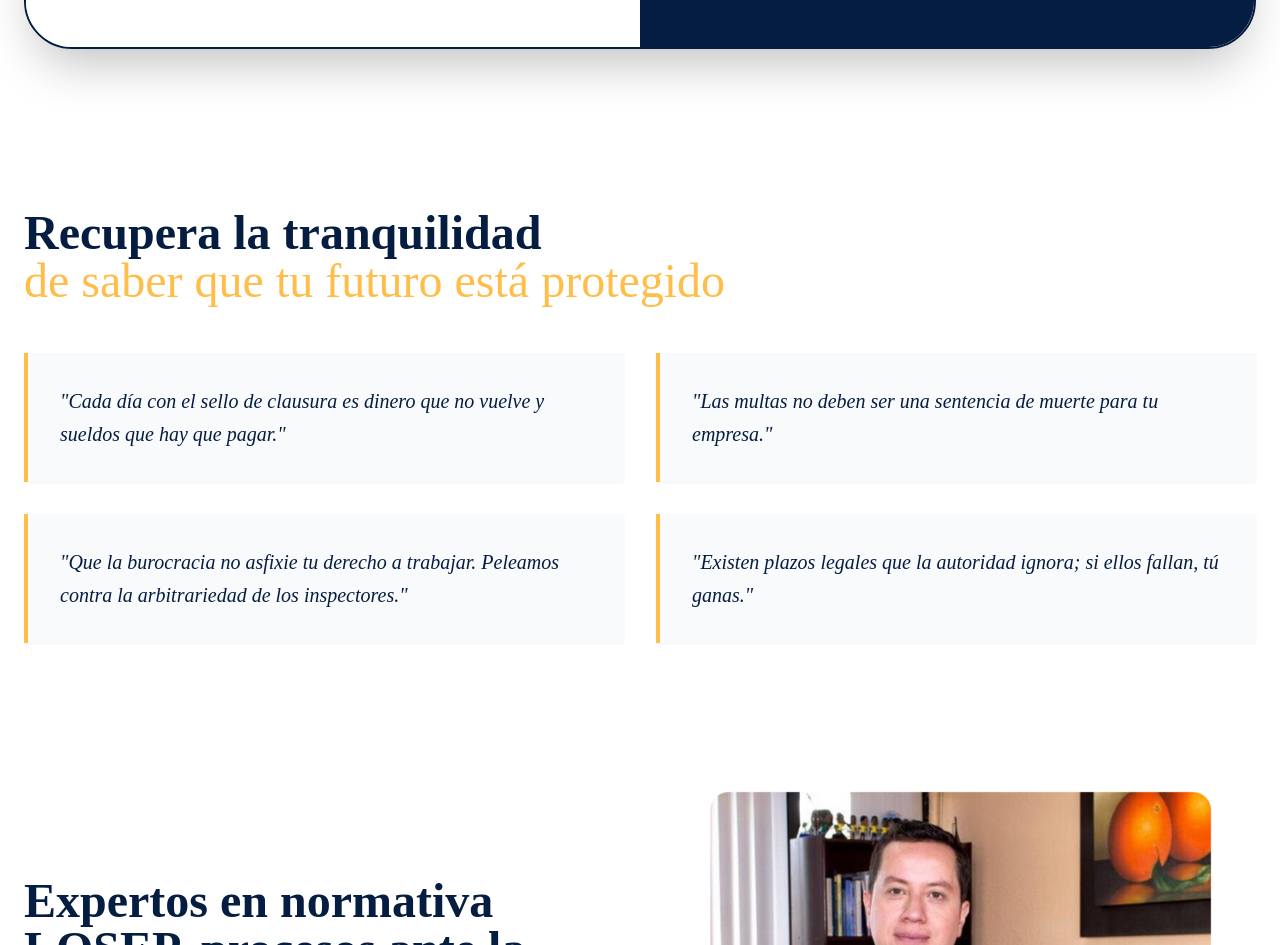
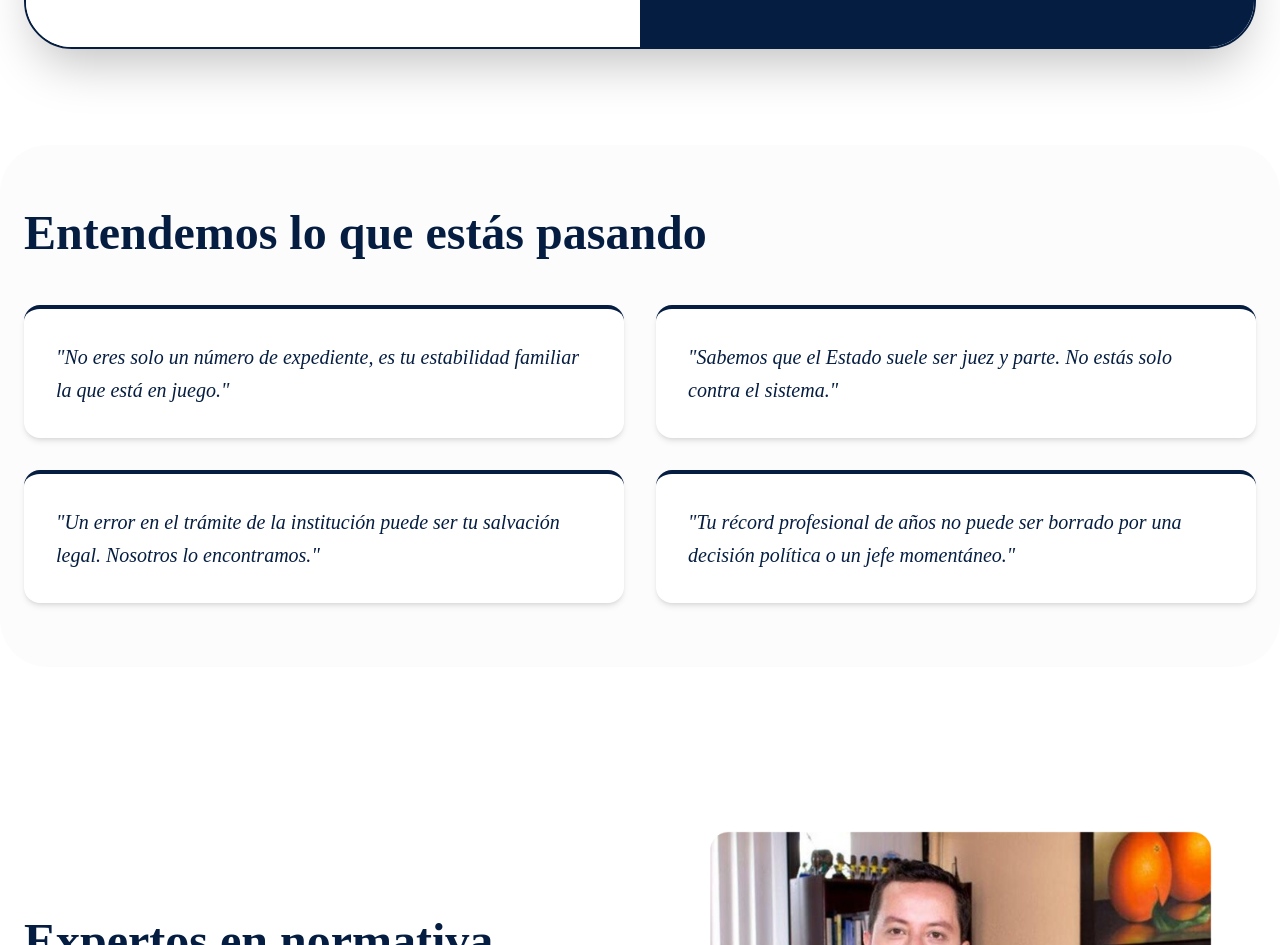
Before and after one commit to DevCardenasS/web-cardenas-saltos, a Next.js app: page /defensa-losep in a window 1280 px wide. Shown: the part 1957-2902 px from the top of the page. Built offline with nearby package versions, Linux system fonts and the light colour scheme.

Commit message:
Update defensa-losep.js

```diff
--- a/pages/defensa-losep.js
+++ b/pages/defensa-losep.js
@@ -46,6 +46,7 @@ export default function DefensaLosep() {
       <section className="max-w-7xl mx-auto px-6 py-24">
         <div className="grid lg:grid-cols-2 gap-0 rounded-[3rem] overflow-hidden shadow-2xl border-2 border-[#051d40]">
 
+          {/* Lado Izquierdo: Dolor */}
           <div className="bg-white p-10 md:p-16 flex flex-col justify-center">
             <h2 className="text-[#051d40] text-4xl md:text-5xl font-black mb-12 uppercase leading-tight">
               ¿Te está sucediendo esto?
@@ -72,6 +73,7 @@ export default function DefensaLosep() {
             </div>
           </div>
 
+          {/* Lado Derecho: Te Ayudamos */}
           <div className="bg-[#051d40] p-10 md:p-16 text-white flex flex-col justify-center">
             <h3 className="text-[#ffbd4a] text-3xl font-black mb-10 uppercase italic">Te ayudamos</h3>
             <ul className="space-y-8 mb-12">
@@ -98,23 +100,22 @@ export default function DefensaLosep() {
         </div>
       </section>
 
-      {/* --- SECCIÓN: AGITADORES DE CONCIENCIA CON TÍTULO PERSUASIVO --- */}
-      <section className="max-w-7xl mx-auto px-6 py-16">
-        <div className="mb-12">
+      {/* --- NUEVA SECCIÓN: EMPATÍA (AGITADORES DE CONCIENCIA CORREGIDOS) --- */}
+      <section className="max-w-7xl mx-auto px-6 py-16 bg-gray-50/50 rounded-[3rem] mb-20">
+        <div className="mb-12 text-center md:text-left">
           <h2 className="text-[#051d40] text-3xl md:text-5xl font-black leading-tight">
-            Recupera la tranquilidad <br />
-            <span className="text-[#ffbd4a] font-medium">de saber que tu futuro está protegido</span>
+            Entendemos lo que estás pasando
           </h2>
         </div>
 
         <div className="grid md:grid-cols-2 gap-8">
           {[
-            "Cada día con el sello de clausura es dinero que no vuelve y sueldos que hay que pagar.",
-            "Las multas no deben ser una sentencia de muerte para tu empresa.",
-            "Que la burocracia no asfixie tu derecho a trabajar. Peleamos contra la arbitrariedad de los inspectores.",
-            "Existen plazos legales que la autoridad ignora; si ellos fallan, tú ganas."
+            "No eres solo un número de expediente, es tu estabilidad familiar la que está en juego.",
+            "Sabemos que el Estado suele ser juez y parte. No estás solo contra el sistema.",
+            "Un error en el trámite de la institución puede ser tu salvación legal. Nosotros lo encontramos.",
+            "Tu récord profesional de años no puede ser borrado por una decisión política o un jefe momentáneo."
           ].map((text, index) => (
-            <div key={index} className="border-l-4 border-[#ffbd4a] bg-gray-50 p-8 shadow-sm">
+            <div key={index} className="bg-white p-8 rounded-2xl shadow-md border-t-4 border-[#051d40]">
               <p className="text-[#051d40] text-xl italic font-medium leading-relaxed">
                 "{text}"
               </p>
```
